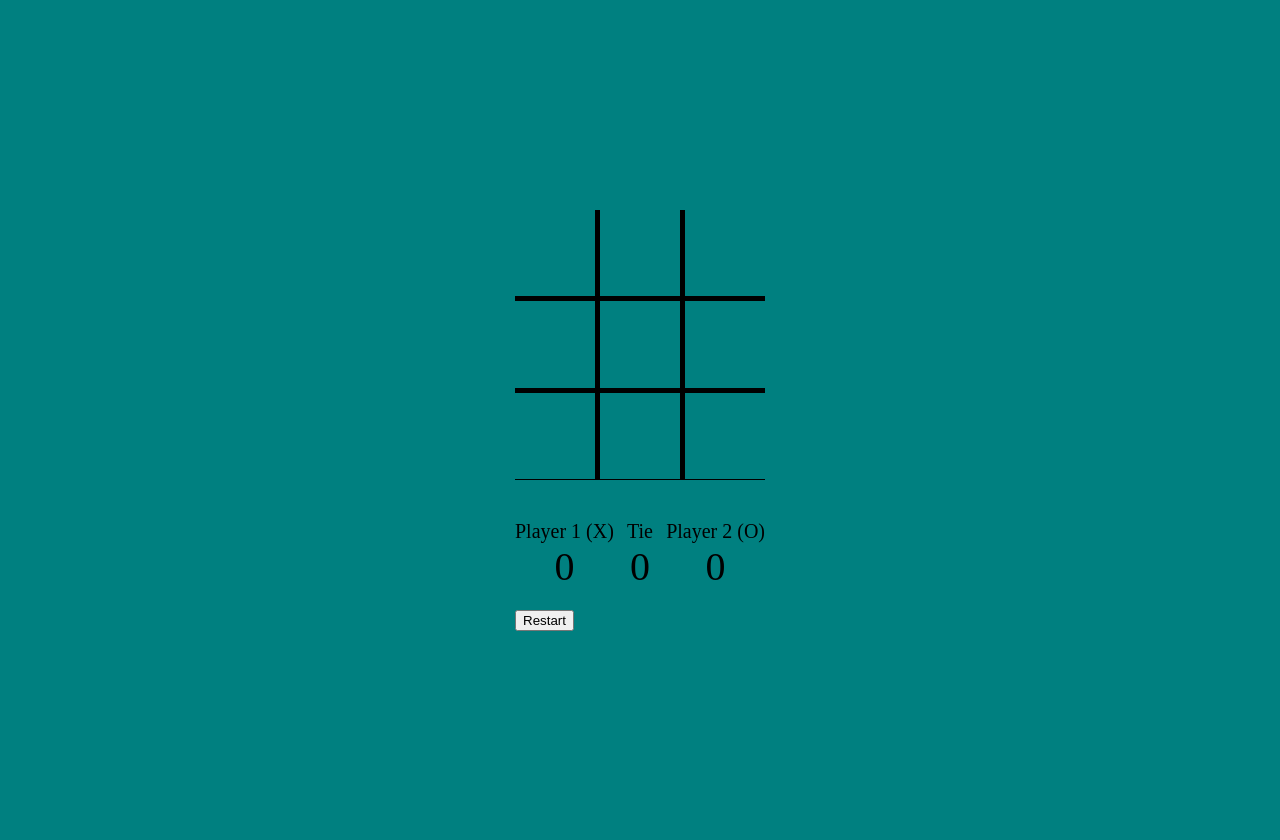
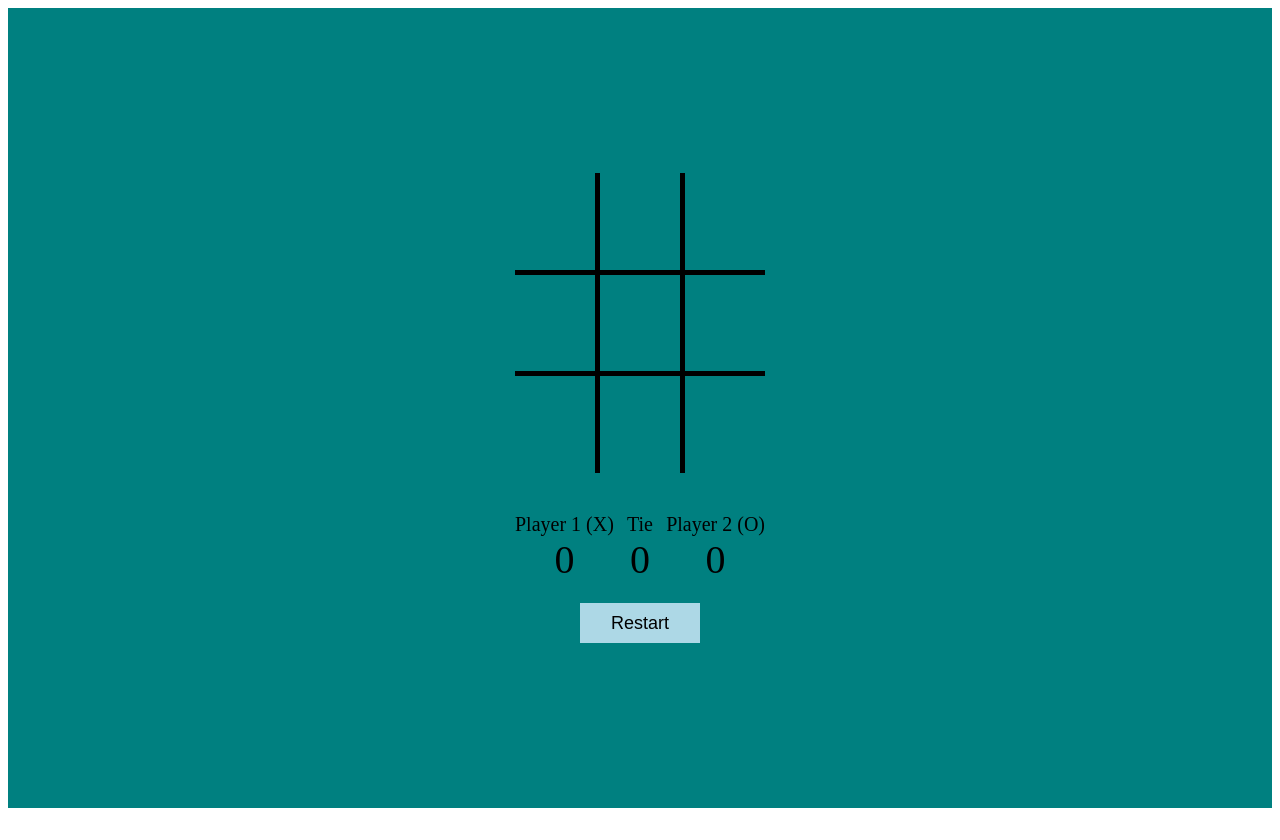
Before and after one commit to Sanjida213/tic-tac-toe, a website built with Vite: page index.html in a window 1280 px wide. After the commit the page ends 816 px from the top, so only its background shows below. Built offline with nearby package versions, Linux system fonts and the light colour scheme.

Commit message:
added HTML and CSS

```diff
--- a/src/main.ts
+++ b/src/main.ts
@@ -35,8 +35,8 @@ const cells = document.querySelectorAll<HTMLElement>(".cells")
 //   console.log(cell.dataset.index);
 // })
 
-if (!cells) {
-  throw new Error ("Issue with cells")
+if (cells.length === 0) {
+  throw new Error ("Issue with querySelectorAll")
 }
 
 
--- a/src/style.scss
+++ b/src/style.scss
@@ -3,15 +3,24 @@
   box-sizing: border-box;
 }
 
-body {
-  margin: 20px;
-  height: 100vh;
-  width: auto;
+// body {
+//   margin: 20px;
+//   height: 100vh;
+//   width: auto;
+//   display: flex;
+//   justify-content: center;
+//   align-items: center;
+//   background-color: teal;
+//   // background-color: black;
+// }
+
+main {
   display: flex;
+  flex-direction: column;
   justify-content: center;
   align-items: center;
+  height: 100vh;
   background-color: teal;
-  // background-color: black;
 }
 
 .gameBoard {
@@ -19,7 +28,7 @@ body {
   grid-template-columns: repeat(3, 1fr);
   grid-template-rows: repeat(3, 1fr);
   width: 250px;
-  height: 270px;
+  height: 300px;
   background-color: rgb(8, 88, 88);
   background-color: black;
   gap: 5px;
@@ -32,7 +41,7 @@ body {
     align-items: center;
     // background-color: rgb(8, 88, 88);
     background-color: teal;
-    font-size: 50px;
+    font-size: 70px;
     font-family: "Permanent Marker", cursive;
     cursor: pointer;
   }
@@ -43,6 +52,7 @@ body {
   justify-content: space-between;
   font-size: 20px;
   padding-top: 20px;
+  width: 250px;
 
   .score {
     display: flex;
@@ -52,11 +62,16 @@ body {
   }
 }
 
-// fix this to go in the center
+
 .restart-button {
-  display: flex;
-  justify-content: center;
-  align-items: center;
+  font-size: 15px;
+  width: 120px;
+  height: 40px;
+  border: none;
+  background-color: lightblue;
+  color: black;
+  font-size: 18px;
+  cursor: pointer;
 }
 
 
```
